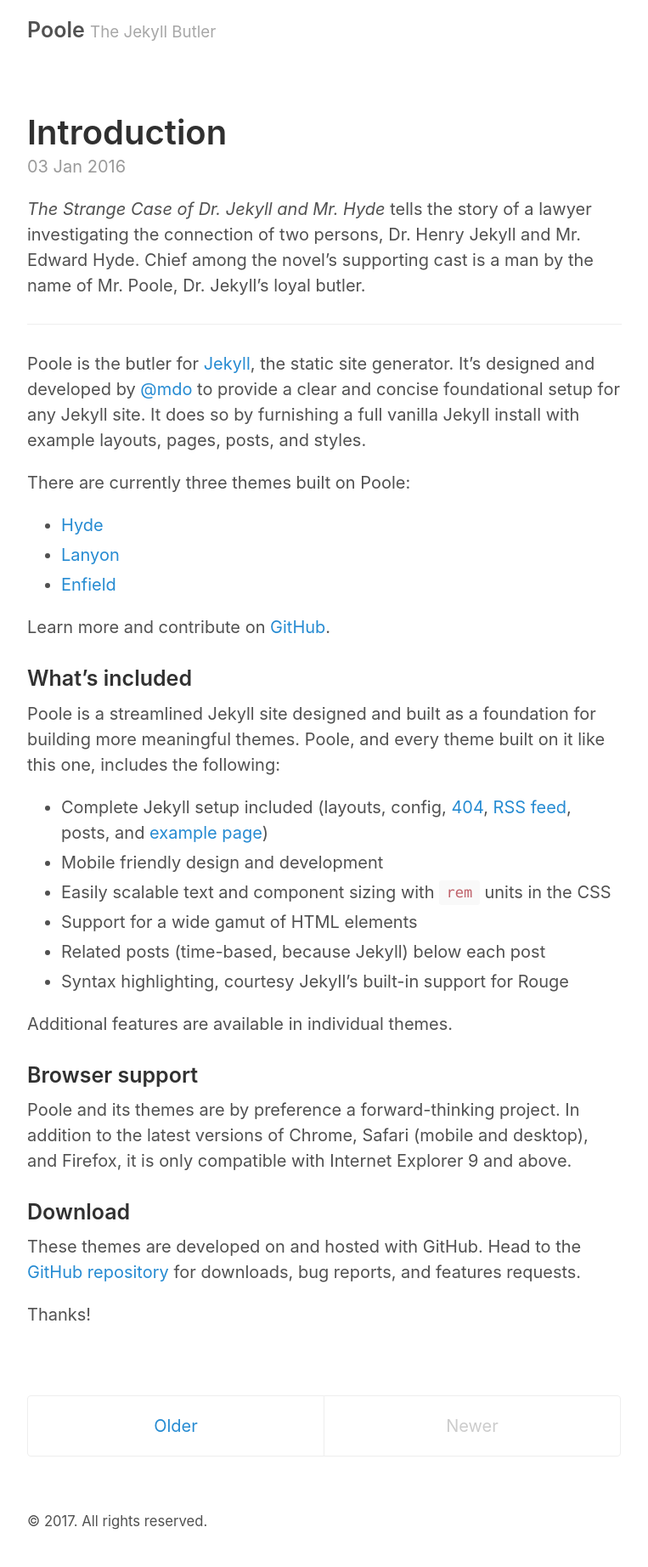
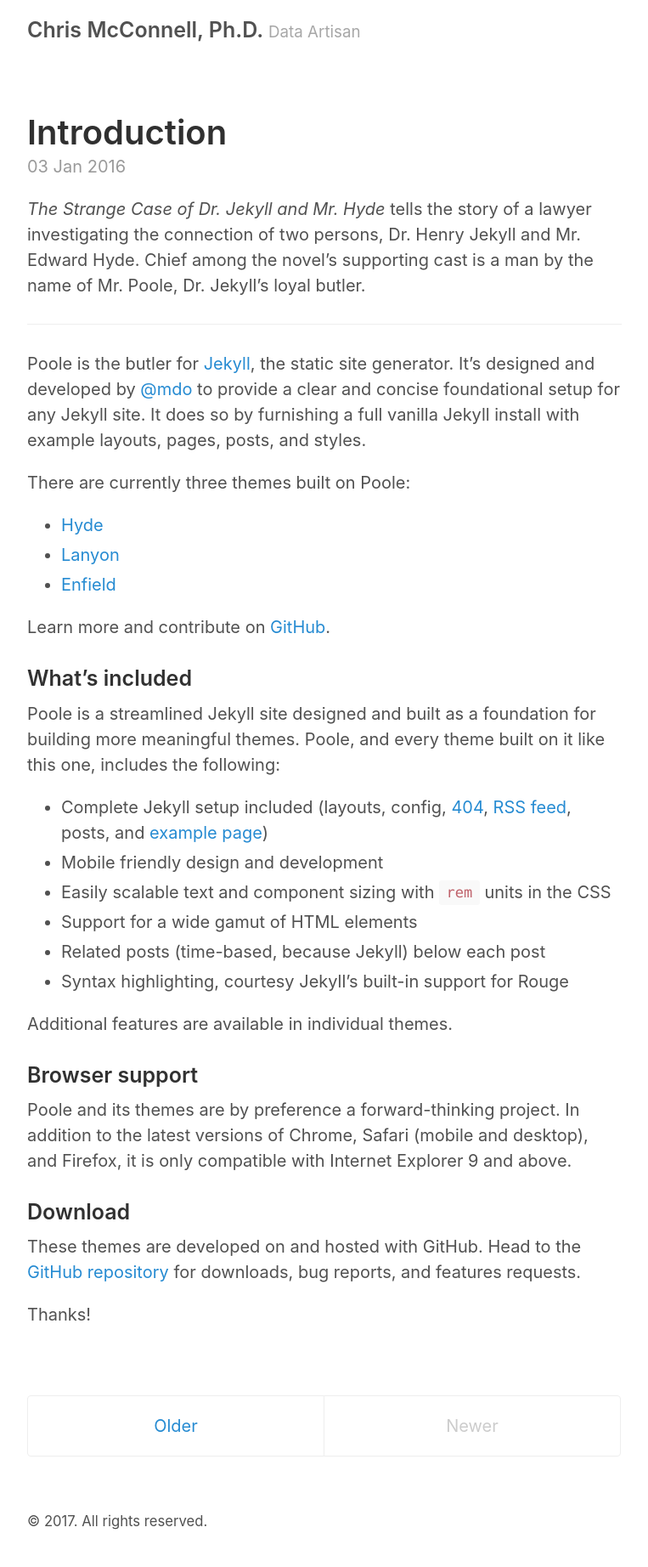
Before and after one commit to McCnnll/mccnnll.github.io, a Jekyll site: the page built from index.html, in a window 1280 px wide. Shown: the whole page at 85% size, without its empty margins (258-1021 px from the left). Built offline with Jekyll 4.4.1, drawn with Linux system fonts in a browser that asks for light colours; the list of posts is cut into pages by our own code.

Commit message:
updated config
Let's hope this works.

```diff
--- a/_config.yml
+++ b/_config.yml
@@ -2,11 +2,11 @@
 permalink:           pretty
 
 # Setup
-title:               Poole
-tagline:             The Jekyll Butler
-url:                 http://getpoole.com
+title:               Chris McConnell, Ph.D.
+tagline:             Data Artisan
+url:                 http://mccnnll.github.io/
 paginate:            1
-baseurl:             "http://mccnnll.github.io/poole/"
+baseurl:             "http://mccnnll.github.io/"
 
 # Assets
 #
```
